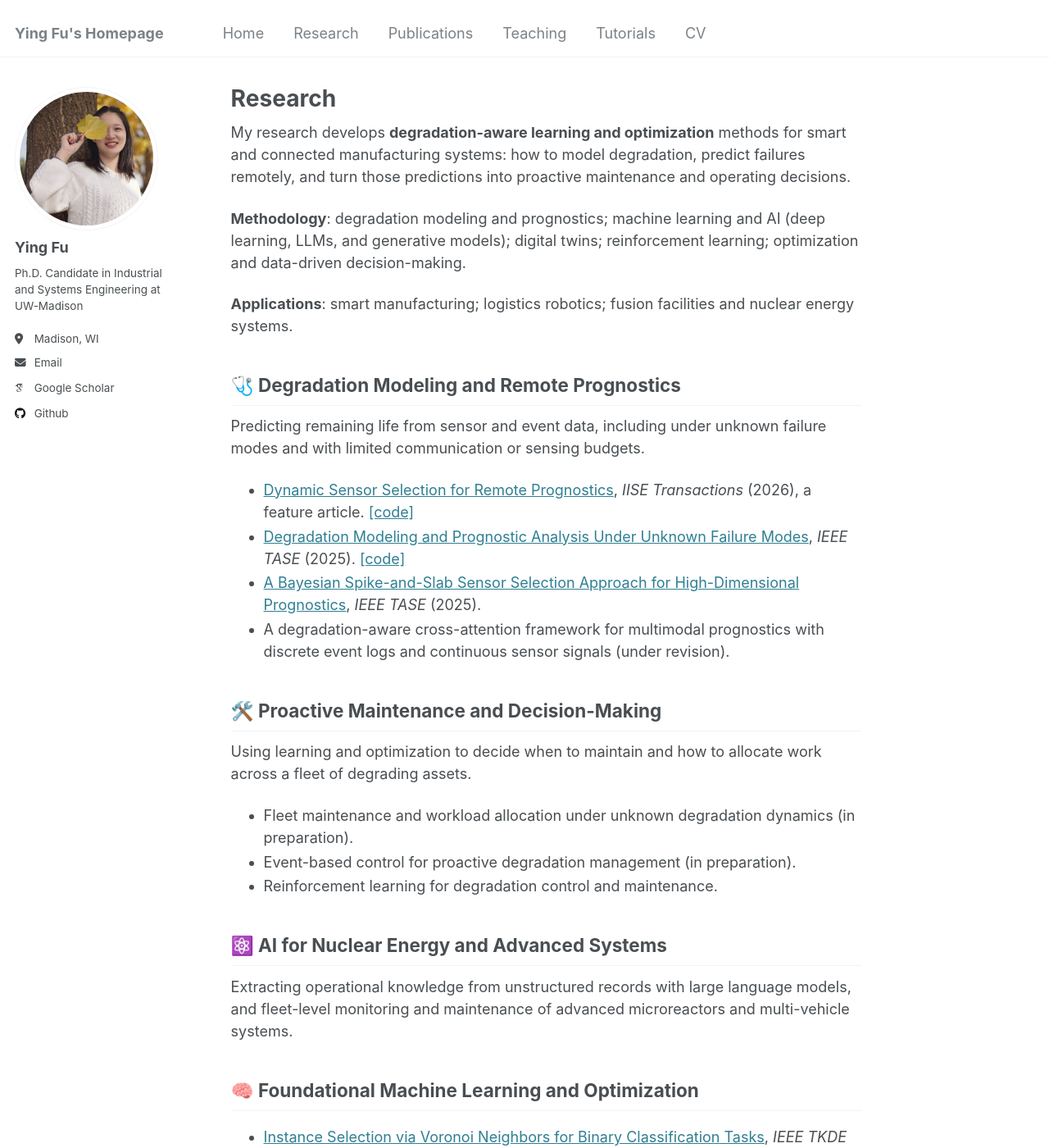
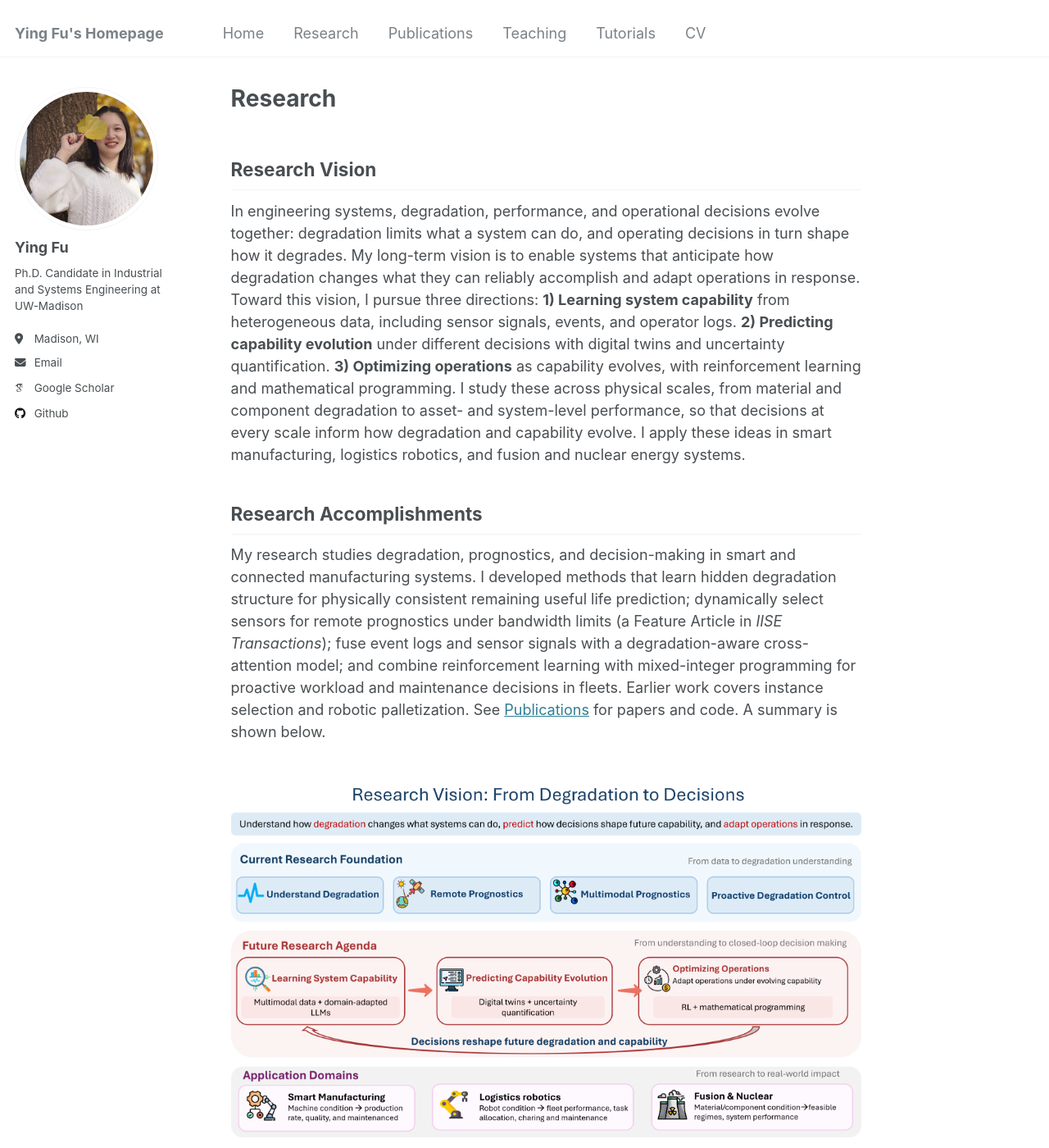
Before and after one commit to YingFuu/YingFuu.github.io, a Jekyll site: the page built from _pages/research.md, in a window 1280 px wide and 1400 px high. Shown: the whole window at 82% size. Built offline with Jekyll 4.4.1, drawn with Linux system fonts in a browser that asks for light colours; some web fonts are replaced; some of the changed text lies outside the part shown.

Commit message:
Research page: concise vision, accomplishments, funding, overview figure
Co-Authored-By: Claude Sonnet 5 <noreply@anthropic.com>

```diff
--- a/_pages/research.md
+++ b/_pages/research.md
@@ -4,43 +4,16 @@ title: "Research"
 author_profile: true
 ---
 
-My research develops **degradation-aware learning and optimization** methods for smart and connected manufacturing systems: how to model degradation, predict failures remotely, and turn those predictions into proactive maintenance and operating decisions.
+## Research Vision
 
-**Methodology**: degradation modeling and prognostics; machine learning and AI (deep learning, LLMs, and generative models); digital twins; reinforcement learning; optimization and data-driven decision-making.
+In engineering systems, degradation, performance, and operational decisions evolve together: degradation limits what a system can do, and operating decisions in turn shape how it degrades. My long-term vision is to enable systems that anticipate how degradation changes what they can reliably accomplish and adapt operations in response. Toward this vision, I pursue three directions: **1) Learning system capability** from heterogeneous data, including sensor signals, events, and operator logs. **2) Predicting capability evolution** under different decisions with digital twins and uncertainty quantification. **3) Optimizing operations** as capability evolves, with reinforcement learning and mathematical programming. I study these across physical scales, from material and component degradation to asset- and system-level performance, so that decisions at every scale inform how degradation and capability evolve. I apply these ideas in smart manufacturing, logistics robotics, and fusion and nuclear energy systems.
 
-**Applications**: smart manufacturing; logistics robotics; fusion facilities and nuclear energy systems.
+## Research Accomplishments
 
-## 🩺 Degradation Modeling and Remote Prognostics
+My research studies degradation, prognostics, and decision-making in smart and connected manufacturing systems. I developed methods that learn hidden degradation structure for physically consistent remaining useful life prediction; dynamically select sensors for remote prognostics under bandwidth limits (a Feature Article in *IISE Transactions*); fuse event logs and sensor signals with a degradation-aware cross-attention model; and combine reinforcement learning with mixed-integer programming for proactive workload and maintenance decisions in fleets. Earlier work covers instance selection and robotic palletization. See [Publications](/publications/) for papers and code. A summary is shown below.
 
-Predicting remaining life from sensor and event data, including under unknown failure modes and with limited communication or sensing budgets.
+<img src="/images/research-vision.png" alt="Research vision: from degradation to decisions" style="width:100%; margin: 1em 0;">
 
-- [Dynamic Sensor Selection for Remote Prognostics](https://www.tandfonline.com/doi/abs/10.1080/24725854.2025.2598633), *IISE Transactions* (2026), a feature article. [[code]](https://github.com/YingFuu/DSS4RemotePrognostic)
-- [Degradation Modeling and Prognostic Analysis Under Unknown Failure Modes](https://arxiv.org/abs/2402.19294), *IEEE TASE* (2025). [[code]](https://github.com/YingFuu/ProgUnknownFMs)
-- [A Bayesian Spike-and-Slab Sensor Selection Approach for High-Dimensional Prognostics](https://ieeexplore.ieee.org/document/10942441), *IEEE TASE* (2025).
-- A degradation-aware cross-attention framework for multimodal prognostics with discrete event logs and continuous sensor signals (under revision).
+## Potential Funding Resources
 
-## 🛠️ Proactive Maintenance and Decision-Making
-
-Using learning and optimization to decide when to maintain and how to allocate work across a fleet of degrading assets.
-
-- Fleet maintenance and workload allocation under unknown degradation dynamics (in preparation).
-- Event-based control for proactive degradation management (in preparation).
-- Reinforcement learning for degradation control and maintenance.
-
-## ⚛️ AI for Nuclear Energy and Advanced Systems
-
-Extracting operational knowledge from unstructured records with large language models, and fleet-level monitoring and maintenance of advanced microreactors and multi-vehicle systems.
-
-## 🧠 Foundational Machine Learning and Optimization
-
-- [Instance Selection via Voronoi Neighbors for Binary Classification Tasks](https://www.computer.org/csdl/journal/tk/2024/08/10313971/1RVV9fLvjAA), *IEEE TKDE* (2024). Best Paper Finalist, IISE 2023. [[code]](https://github.com/ProfZHUWB/PDOC-V)
-- [Comparative Study on the Performance of Categorical Variable Encoders](https://arxiv.org/abs/2401.09682) (under review). [[code]](https://github.com/QiuRunwen/CategoryEncoderComparison)
-- [3D Dynamic Heterogeneous Robotic Palletization Problem](https://www.sciencedirect.com/science/article/pii/S0377221724000985), *European Journal of Operational Research* (2024). [[code]](https://github.com/ProfZHUWB/3DORP)
-
-## 🎤 Invited Presentations
-
-- **Maintenance and Workload Allocation under Unknown Degradation Dynamics: A Learning and Optimization Approach**, INFORMS Annual Conference, San Francisco, CA, 11/2026
-- **Degradation Control and Maintenance via Reinforcement Learning**, INFORMS Annual Conference, Atlanta, GA, 10/2025
-- **Dynamic Sensor Selection for Remote Prognostics**, INFORMS Annual Conference, Seattle, WA, 10/2024
-- **Degradation Modeling and Prognostic Analysis Under Unknown Failure Modes**, INFORMS Annual Conference, Phoenix, AZ, 10/2023
-- **Instance Selection via Voronoi Neighbors for Binary Classification Tasks**, IISE Annual Conference (ISERC), New Orleans, LA, 05/2023
+My research aligns with programs across smart manufacturing, robotics and autonomy, and fusion and nuclear energy, including NSF *AMDO*, *FRR*, and *CPS*; ONR *Science of Autonomy*; DoD *CBM+*; and DOE *NEUP* and *FES*.
```
Also changed, not shown: images/research-vision.png (added).
